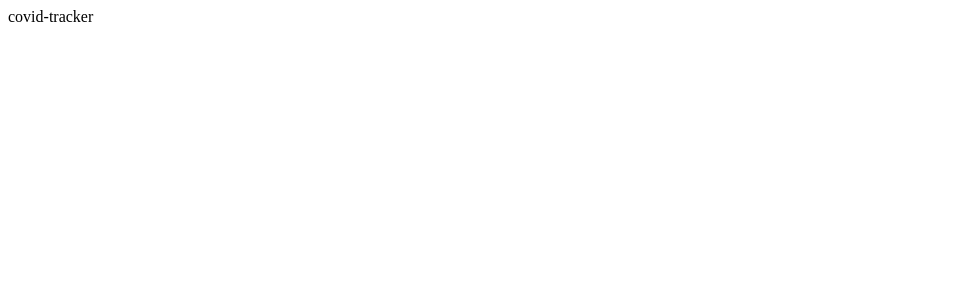
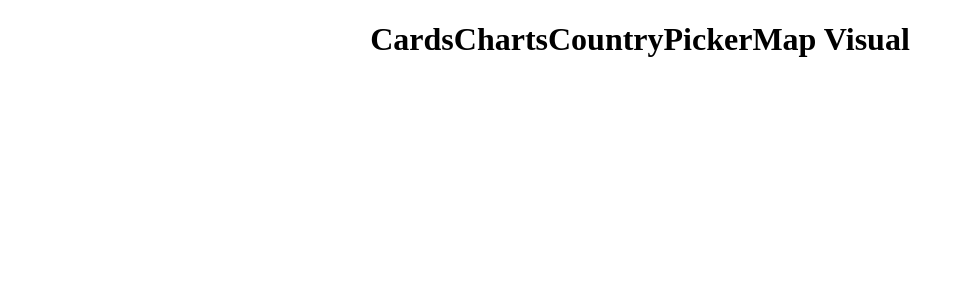
Before and after one commit to salmandayal/covid-tracker, a React (Create React App) app: page / in a window 1280 px wide. Shown: the top 300 px of the page, without its empty margins (0-964 px from the left). Built offline with nearby package versions, Linux system fonts and the light colour scheme; no server answers.

Commit message:
Setup Api

```diff
--- a/src/App.js
+++ b/src/App.js
@@ -1,7 +1,22 @@
-import React from "react"
+import React, { Component } from "react"
+import { Cards, Chart, CountryPicker, MapVisual } from "./components"
+import styles from "./App.module.css"
+import { fetchData } from "./api"
 
-function App() {
-  return <div className='App'>covid-tracker</div>
+export default class App extends Component {
+  async componentDidMount() {
+    const data = await fetchData()
+    console.log(data)
+  }
+
+  render() {
+    return (
+      <div className={styles.Container}>
+        <Cards />
+        <Chart />
+        <CountryPicker />
+        <MapVisual />
+      </div>
+    )
+  }
 }
-
-export default App
--- /dev/null
+++ b/src/App.module.css
@@ -0,0 +1,11 @@
+body {
+  margin: 0;
+  padding: 0;
+  box-sizing: border-box;
+}
+
+.Container {
+  display: flex;
+  justify-content: center;
+  align-items: center;
+}
--- /dev/null
+++ b/src/api/index.js
@@ -0,0 +1,19 @@
+import axios from "axios"
+
+const url = "https://covid19.mathdro.id/api"
+
+export const fetchData = async () => {
+  try {
+    const {
+      data: { confirmed, recovered, deaths, lastUpdate },
+    } = await axios.get(url)
+    return {
+      confirmed,
+      recovered,
+      deaths,
+      lastUpdate,
+    }
+  } catch (error) {
+    console.log(error)
+  }
+}
--- a/src/components/Cards/Cards.js
+++ b/src/components/Cards/Cards.js
@@ -0,0 +1,7 @@
+import React from "react"
+
+const Cards = () => {
+  return <h1>Cards</h1>
+}
+
+export default Cards
--- /dev/null
+++ b/src/components/Chart/Chart.js
@@ -0,0 +1,7 @@
+import React from "react"
+
+const Chart = () => {
+  return <h1>Charts</h1>
+}
+
+export default Chart
--- /dev/null
+++ b/src/components/CountryPicker/CountryPicker.js
@@ -0,0 +1,7 @@
+import React from "react"
+
+const CountryPicker = () => {
+  return <h1>CountryPicker</h1>
+}
+
+export default CountryPicker
--- /dev/null
+++ b/src/components/MapVisual/MapVisual.js
@@ -0,0 +1,7 @@
+import React from "react"
+
+const MapVisual = () => {
+  return <h1>Map Visual</h1>
+}
+
+export default MapVisual
--- /dev/null
+++ b/src/components/index.js
@@ -0,0 +1,4 @@
+export { default as Cards } from "./Cards/Cards"
+export { default as Chart } from "./Chart/Chart"
+export { default as CountryPicker } from "./CountryPicker/CountryPicker"
+export { default as MapVisual } from "./MapVisual/MapVisual"
```
Also changed, not shown: src/components/Chart/Chart.module.css (added), src/components/CountryPicker/CountryPicker.module.css (added), src/components/MapVisual/MapVisual.module.css (added).
